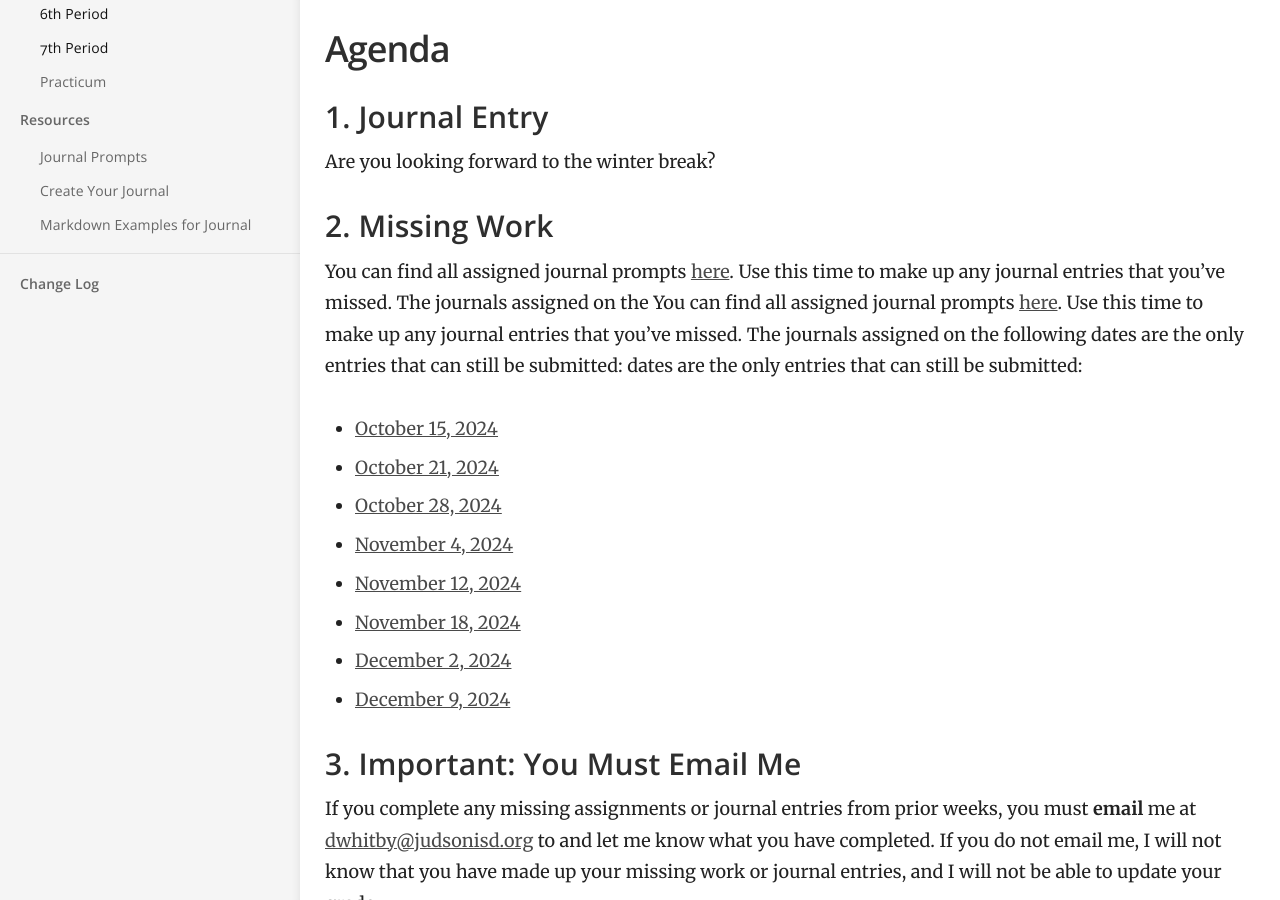
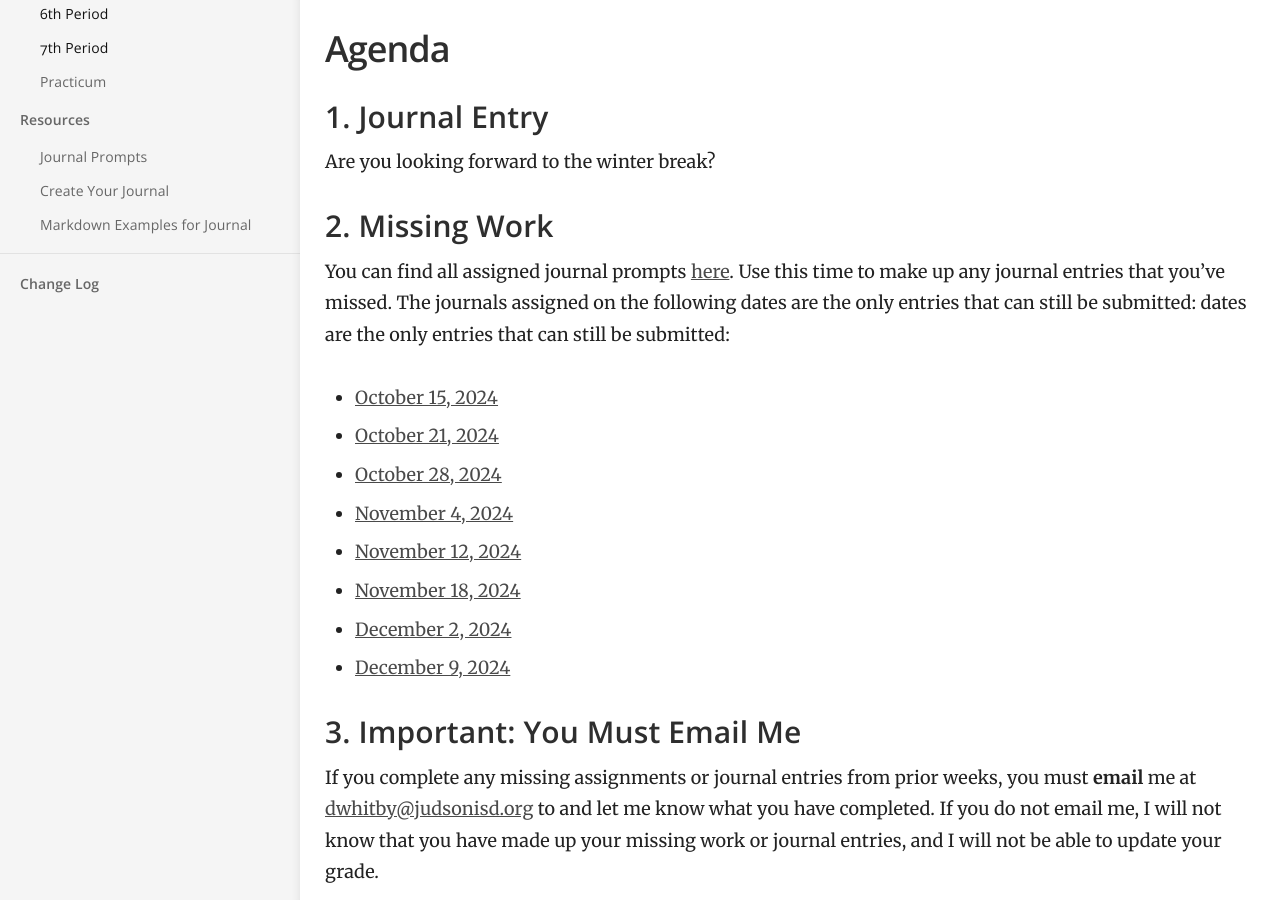
Before and after one commit to mswhitby/classroom, a Jekyll site: the page built from _docs/classes/7th.md, in a window 1280 px wide and 900 px high, scrolled down 359 px. Built offline with Jekyll 4.4.1, drawn with Linux system fonts in a browser that asks for light colours.

Commit message:
Updated lessons

```diff
--- a/_docs/classes/7th.md
+++ b/_docs/classes/7th.md
@@ -15,7 +15,7 @@ Are you looking forward to the winter break?
 
 ### 2. Missing Work
 
-You can find all assigned journal prompts [here](https://github.com/mswhitby/classroom/blob/main/_docs/resources/journal.md). Use this time to make up any journal entries that you've missed. The journals assigned on the You can find all assigned journal prompts [here](https://github.com/mswhitby/classroom/blob/main/_docs/resources/journal.md). Use this time to make up any journal entries that you've missed. The journals assigned on the following dates are the only entries that can still be submitted:
+You can find all assigned journal prompts [here](https://github.com/mswhitby/classroom/blob/main/_docs/resources/journal.md). Use this time to make up any journal entries that you've missed. The journals assigned on the following dates are the only entries that can still be submitted:
  dates are the only entries that can still be submitted:
 
 - [October 15, 2024](https://github.com/mswhitby/classroom/blob/main/_docs/resources/journal.md#october-15-2024)
```
Also changed, not shown: _docs/classes/1st.md (+1 -1 lines), _docs/classes/4th.md (+1 -1 lines), _docs/classes/5th.md (+1 -1 lines), _docs/classes/6th.md (+1 -1 lines).
